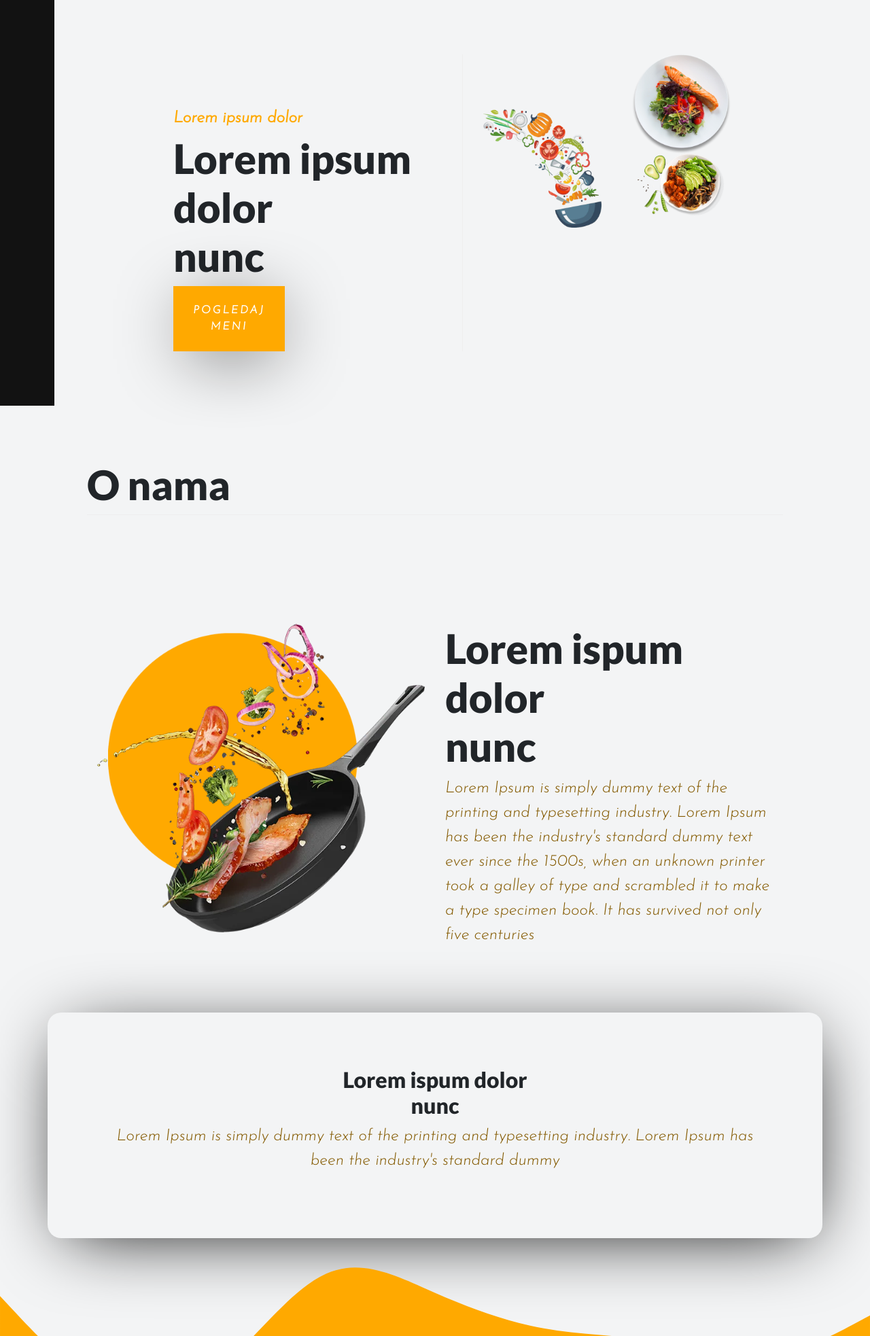
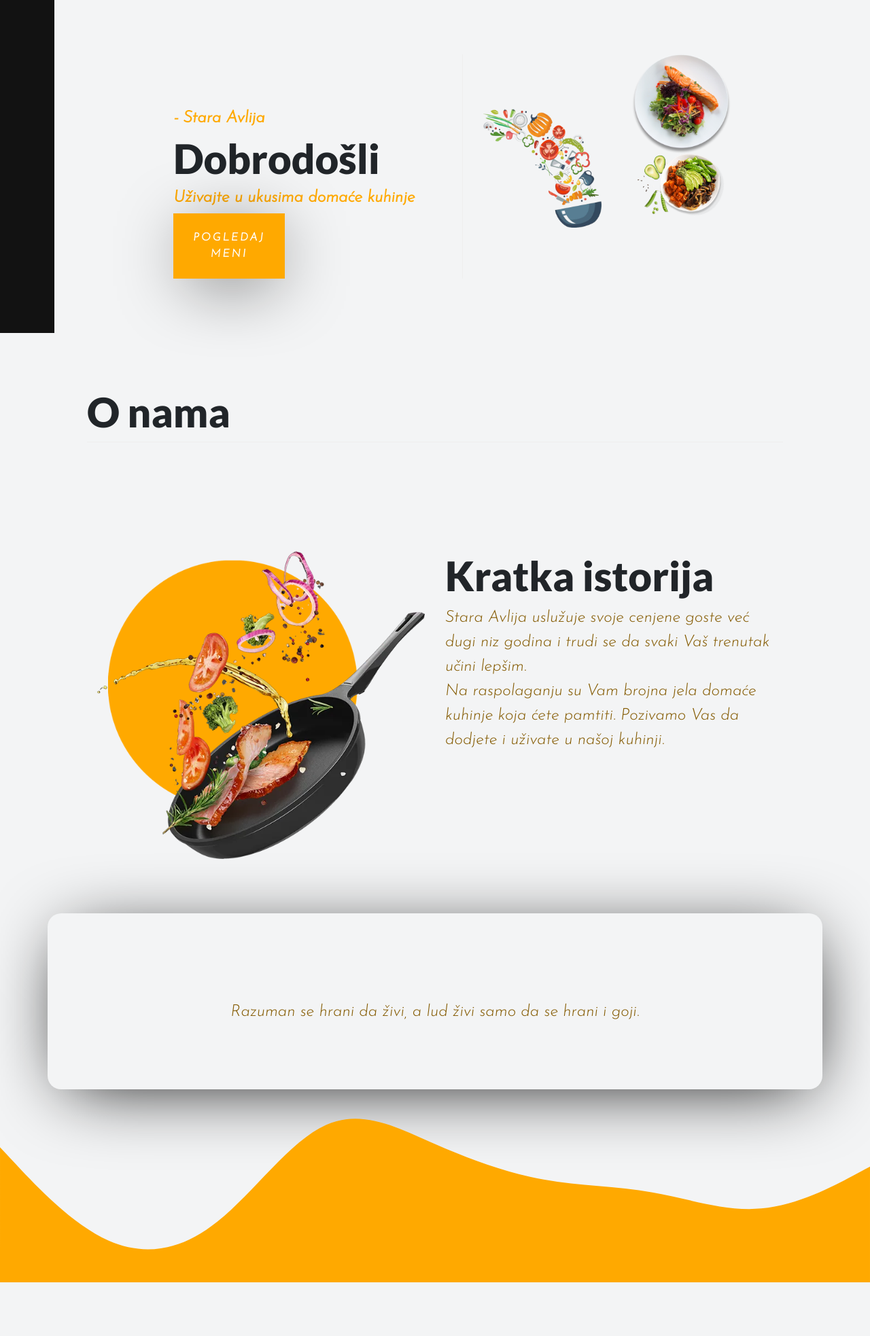
Before and after one commit to luxal99/restaurant_node, a Node server app: page / in a window 1280 px wide. Shown: the part 137-2103 px from the top of the page at 68% size. After the commit the page ends 2024 px from the top, so only its background shows below. Run offline with Node 20, Linux system fonts and the light colour scheme; some libraries are stand-ins or nearby versions.

Commit message:
Added text on the home page

```diff
--- a/restaurant/ormconfig.json
+++ b/restaurant/ormconfig.json
@@ -3,7 +3,7 @@
    "host": "localhost",
    "port": 3306,
    "username": "root",
-      "password": "Luxal.99",
+      "password": "",
    "database": "restaurant",
    "synchronize": true,
    "logging": false,
--- a/restaurant/src/pages/home.ejs
+++ b/restaurant/src/pages/home.ejs
@@ -18,8 +18,9 @@
     <div class="header-container">
         <div class="row">
             <div class="col-sm left-header-col">
-                <h4>Lorem ipsum dolor</h4>
-                <h1>Lorem ipsum dolor <br> nunc</h1>
+                <h4>- Stara Avlija</h4>
+                <h1>Dobrodošli</h1>
+                <h4>Uživajte u ukusima domaće kuhinje</h4>
                 <button class="header-btn">Pogledaj meni</button>
             </div>
             <div class="col-sm">
@@ -52,19 +53,16 @@
                 <img class="img-fluid" src="/img/pan-with-food.png">
             </div>
             <div class="col-sm">
-                <h1>Lorem ispum dolor <br> nunc</h1>
-                <p>Lorem Ipsum is simply dummy text of the printing and typesetting industry. Lorem Ipsum has been the
-                    industry's standard dummy text ever since the 1500s, when an unknown printer took a galley of type
-                    and scrambled it to make a type specimen book. It has survived not only five centuries</p>
+                <h1>Kratka istorija  </h1>
+                <p>Stara Avlija uslužuje svoje cenjene goste već dugi niz godina i trudi se da svaki Vaš trenutak učini lepšim. <br> Na raspolaganju su Vam brojna jela domaće kuhinje koja ćete pamtiti. Pozivamo Vas da dodjete i uživate u našoj kuhinji.</p>
             </div>
         </div>
     </div>
 </div>
 
 <div class="container orange-div text-center">
-    <h2 class="">Lorem ispum dolor <br> nunc</h2>
-    <p>Lorem Ipsum is simply dummy text of the printing and typesetting industry. Lorem Ipsum has been the
-        industry's standard dummy</p>
+    <h2 class=""> <br> </h2>
+    <p>Razuman se hrani da živi, a lud živi samo da se hrani i goji.</p>
 </div>
 
 <svg xmlns="http://www.w3.org/2000/svg" viewBox="0 0 1440 320"><path fill="#ffa900" fill-opacity="1" d="M0,96L30,128C60,160,120,224,180,250.7C240,277,300,267,360,218.7C420,171,480,85,540,58.7C600,32,660,64,720,90.7C780,117,840,139,900,149.3C960,160,1020,160,1080,170.7C1140,181,1200,203,1260,197.3C1320,192,1380,160,1410,144L1440,128L1440,320L1410,320C1380,320,1320,320,1260,320C1200,320,1140,320,1080,320C1020,320,960,320,900,320C840,320,780,320,720,320C660,320,600,320,540,320C480,320,420,320,360,320C300,320,240,320,180,320C120,320,60,320,30,320L0,320Z"></path></svg>
```
